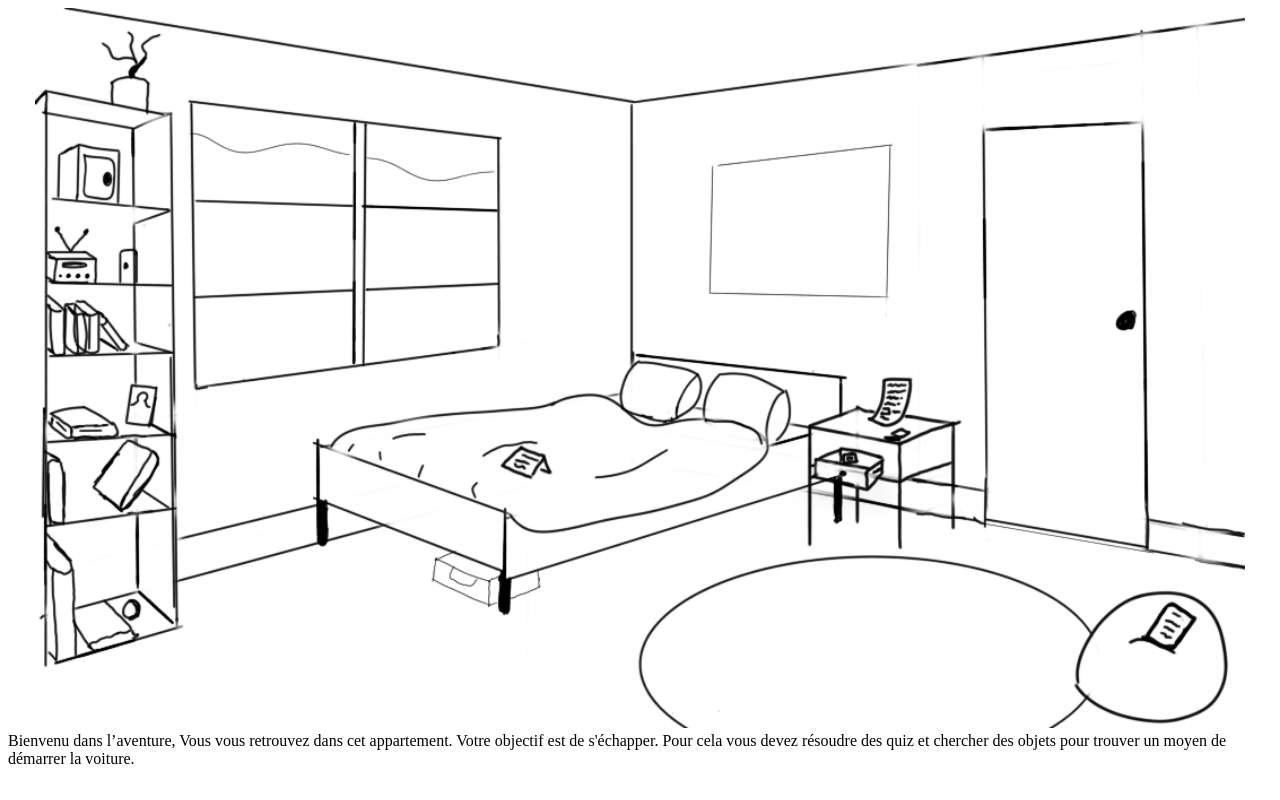
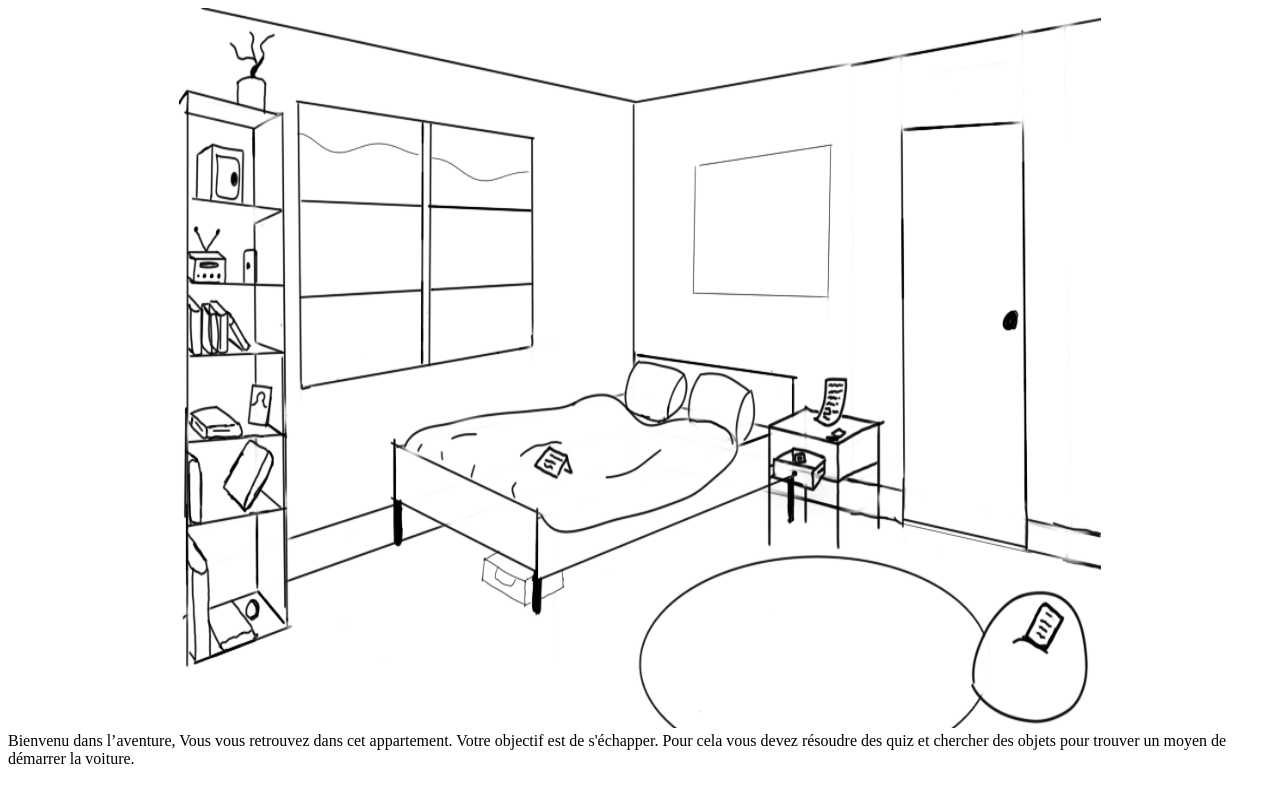
Before and after one commit to FabioBnt/TheEscapIST, a PHP site: page /bedroom.html in a window 1280 px wide. Run offline with PHP 8.4, Linux system fonts and the light colour scheme.

Commit message:
fix ; width of the screen

```diff
--- a/bedroom.html
+++ b/bedroom.html
@@ -17,7 +17,7 @@
     <area onclick="showTablet()" coords="730,460,967,502" shape="rect">
     <area onclick="showQuiz1()" coords="374,460,320,400" shape="rect">
     <area onclick="showPaperTable()" coords="594,310,690,280" shape="rect">
-    <area onclick="showQuiz2()" coords="550,320,650,339" shape="rect">
+    <area onclick="showQuiz2()" coords="550,320,650,350" shape="rect">
 
 </map>
 </div>
--- a/css/styleBed.css
+++ b/css/styleBed.css
@@ -13,7 +13,7 @@ font-size: 5vh;}
 
 #image img {
 height: 90vh;
-width: auto;
+width: 922.021px;
 }
 
 #image area:link {
```
